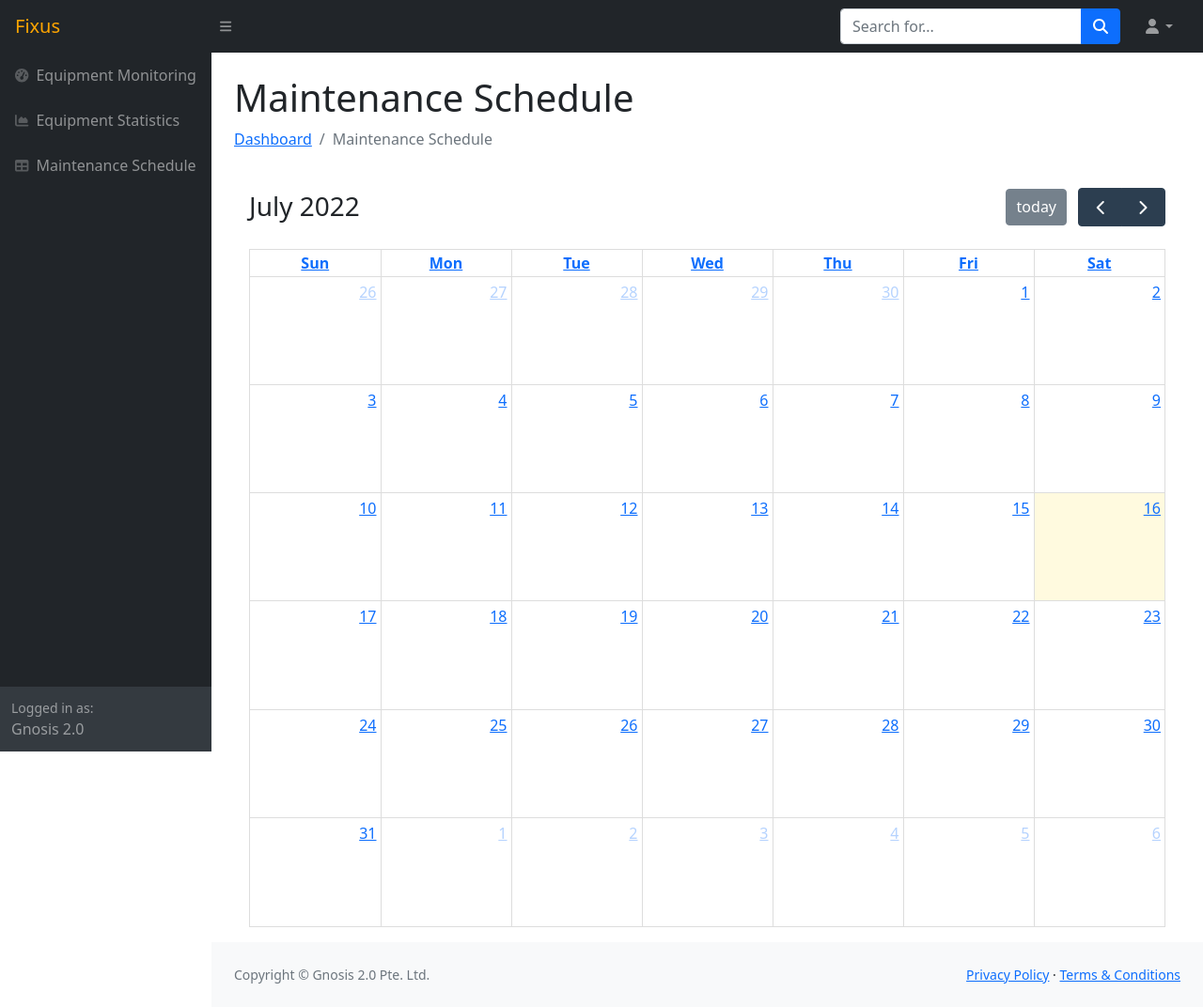
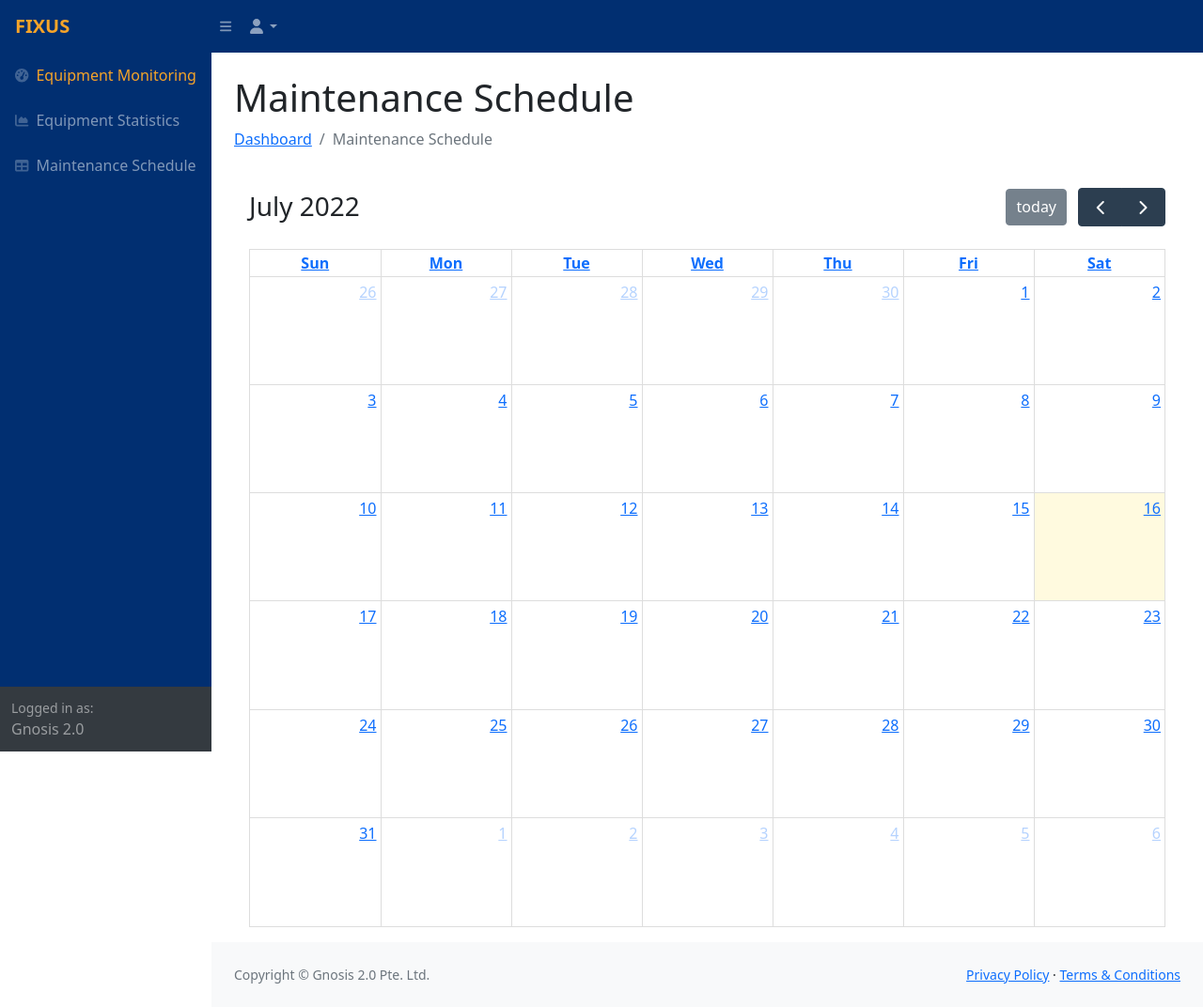
Before and after one commit to zyadzarin/Fixus, a Flask app: page /MaintenanceSchedule in a window 1280 px wide. Shown: the whole page at 94% size. Run offline with Flask 2, Linux system fonts and the light colour scheme; lists and menus that the app fills with data are empty; parts of the project's set-up code (start-up, migrations or seed data) failed here and were passed over; some libraries are stand-ins or nearby versions.

Commit message:
Update base.html

```diff
--- a/templates/base.html
+++ b/templates/base.html
@@ -18,18 +18,12 @@
     {% block head %}    {% endblock %}
 </head>
 <body class="sb-nav-fixed">
-    <nav class="sb-topnav navbar navbar-expand navbar-dark bg-dark">
+    <nav class="sb-topnav navbar navbar-expand navbar-dark" style="background-color: #012f71;">
         <!-- Navbar Brand-->
-        <a class="navbar-brand ps-3" href="index.html" style="color:Orange;";>Fixus</a>
+        <a class="navbar-brand ps-3" href="index.html" style="color:#f6a429;"><strong>FIXUS</strong></a>
         <!-- Sidebar Toggle-->
         <button class="btn btn-link btn-sm order-1 order-lg-0 me-4 me-lg-0" id="sidebarToggle" href="#!"><i class="fas fa-bars"></i></button>
-        <!-- Navbar Search-->
-        <form class="d-none d-md-inline-block form-inline ms-auto me-0 me-md-3 my-2 my-md-0">
-            <div class="input-group">
-                <input class="form-control" type="text" placeholder="Search for..." aria-label="Search for..." aria-describedby="btnNavbarSearch" />
-                <button class="btn btn-primary" id="btnNavbarSearch" type="button"><i class="fas fa-search"></i></button>
-            </div>
-        </form>
+
         <!-- Navbar-->
         <ul class="navbar-nav ms-auto ms-md-0 me-3 me-lg-4">
             <li class="nav-item dropdown">
@@ -46,10 +40,10 @@
 
     <div id="layoutSidenav">
         <div id="layoutSidenav_nav">
-            <nav class="sb-sidenav accordion sb-sidenav-dark" id="sidenavAccordion">
+            <nav class="sb-sidenav accordion sb-sidenav-dark" style="background-color: #012f71;" id="sidenavAccordion">
                 <div class="sb-sidenav-menu">
                     <div class="nav">
-                        <a class="nav-link" href="{{ url_for('index') }}">
+                        <a class="nav-link" href="{{ url_for('index') }}" style="color:#f6a429;">
                             <div class="sb-nav-link-icon"><i class="fas fa-tachometer-alt"></i></div>
                             Equipment Monitoring
                         </a>
```
